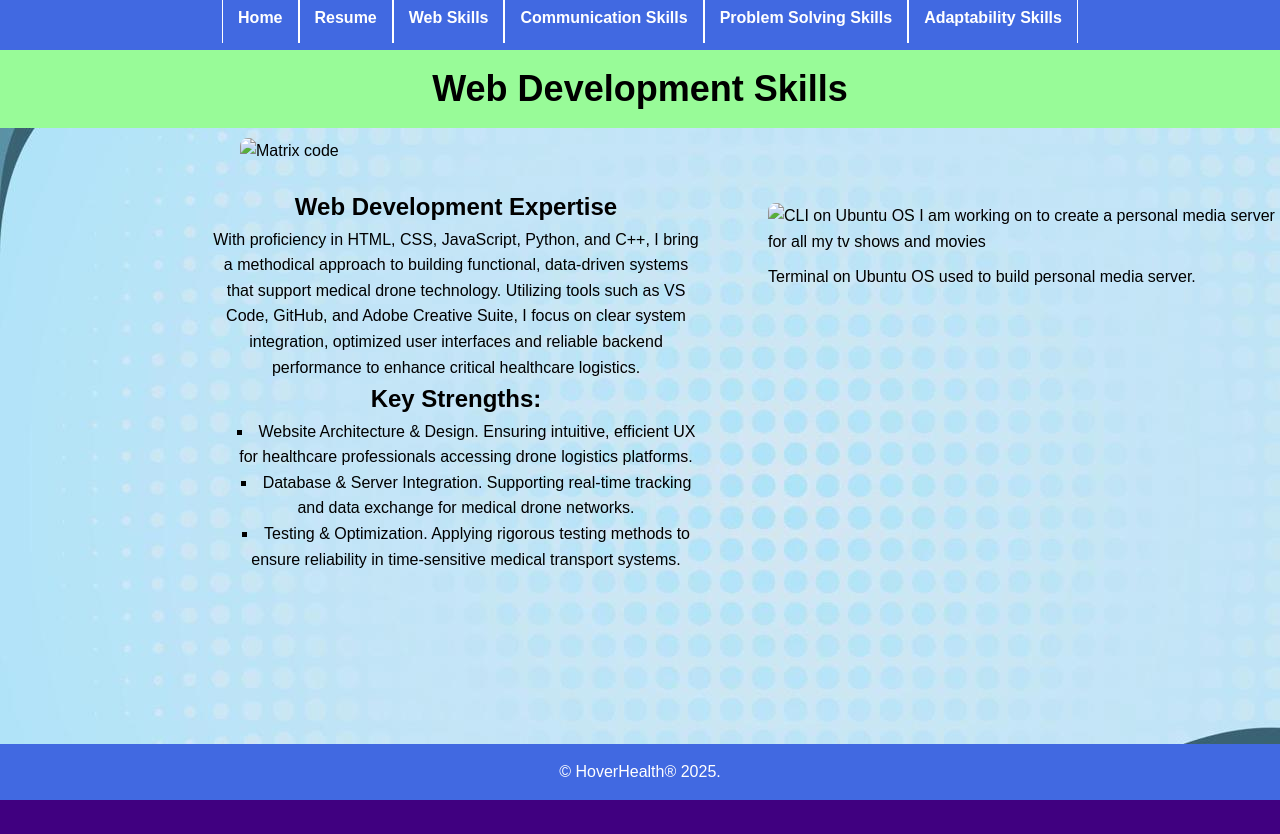
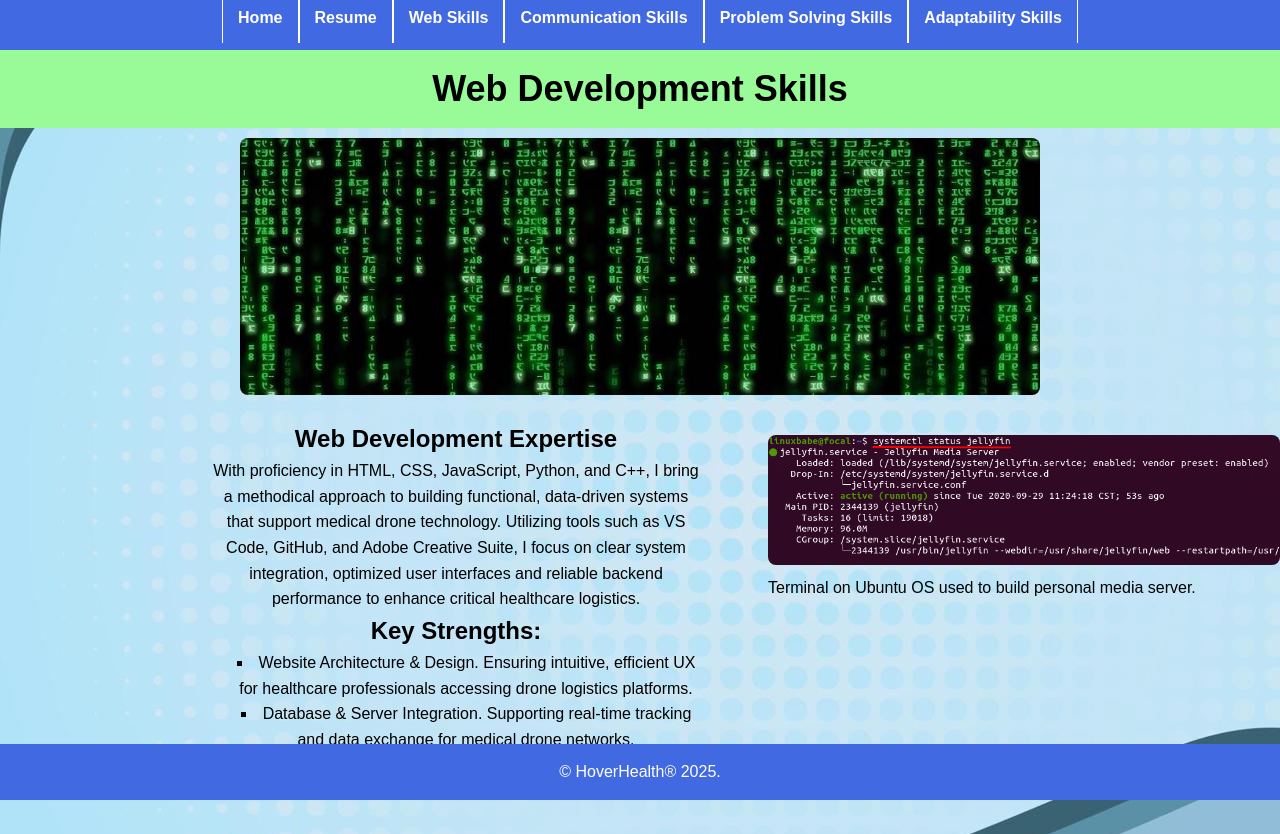
Before and after one commit to barrythespy/ITC293_A4, a plain HTML site: page djones_A4_web_skills.html in a window 1280 px wide. Before the commit the page ends 800 px from the top, so only its background shows below. Drawn offline with Linux system fonts and the light colour scheme; files that its build step writes are made by us from their sources; files whose address does not match are found by name.

Commit message:
Update djones_A4_web_skills.html
removed "./images and /css" now all in same directory

```diff
--- a/djones_A4_web_skills.html
+++ b/djones_A4_web_skills.html
@@ -3,8 +3,8 @@
 <head>
     <meta charset="UTF-8">
     <title>Web Skills</title>
-    <link rel="stylesheet" href="css/portfolio.css">
-    <link rel="icon" href="./images/logo.png">
+    <link rel="stylesheet" href="portfolio.css">
+    <link rel="icon" href="logo.png">
 </head>
 <body class="web-skills-header other-background">
 
@@ -25,7 +25,7 @@
         <h1>Web Development Skills</h1>
     </header>
     <main>
-        <img src="./images/matrix.jpg"
+        <img src="matrix.jpg"
              alt="Matrix code"
              width="800">
         <!-- Obsolete Formatting
@@ -49,7 +49,7 @@
                 <div class="image-container">
                     <div class="wrapper1">
                         <!--Wrapped so I can format it seperately from other images-->
-                        <img src="./images/ubuntu.png"
+                        <img src="ubuntu.png"
                         alt="CLI on Ubuntu OS I am working on to create a personal media server for all my tv shows and movies"
                         class="no-hover">
                         <p>Terminal on Ubuntu OS used to build personal media server.</p>
```
